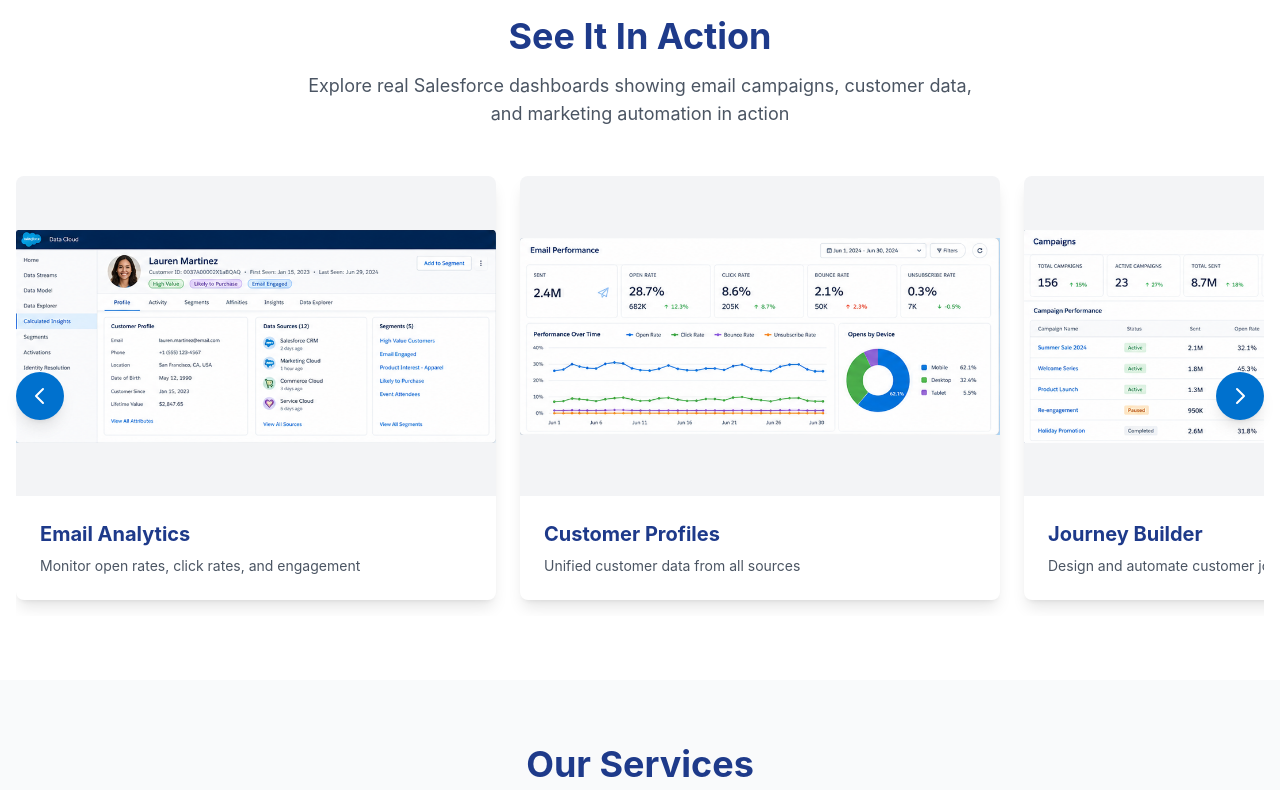
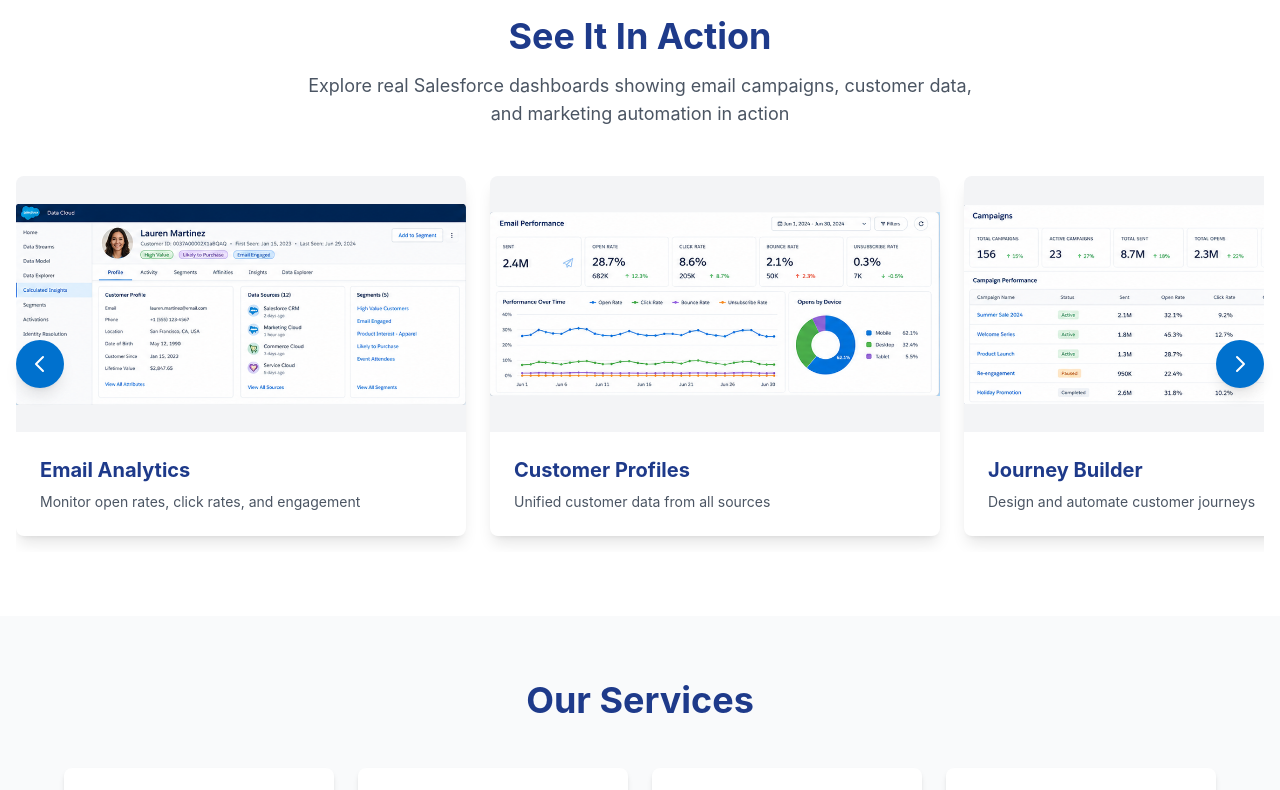
Before and after one commit to Journeyconnects/journey-connects, a React (Vite) app: page / in a window 1280 px wide. Shown: the part 578-1368 px from the top of the page. Built offline with nearby package versions, Linux system fonts and the light colour scheme.

Commit message:
Fix carousel alignment - consistent card heights and text alignment

```diff
--- a/src/Components/DashboardCarousel.jsx
+++ b/src/Components/DashboardCarousel.jsx
@@ -118,13 +118,13 @@
             {dashboards.map((dashboard) => (
               <div
                 key={dashboard.id}
-                className="flex-shrink-0 w-full md:w-[480px] scroll-snap-align-start"
+                className="flex-shrink-0 w-full md:w-[450px] scroll-snap-align-start"
                 style={{ scrollSnapAlign: 'start' }}
               >
-                {/* Dashboard Card */}
-                <div className="bg-white rounded-lg overflow-hidden shadow-lg hover:shadow-2xl transition duration-300">
-                  {/* Image Container - Shows full image without cutting */}
-                  <div className="relative overflow-hidden bg-gray-100 h-80">
+                {/* Dashboard Card - Fixed Height */}
+                <div className="bg-white rounded-lg overflow-hidden shadow-lg hover:shadow-2xl transition duration-300 h-full flex flex-col">
+                  {/* Image Container - Fixed Height */}
+                  <div className="relative overflow-hidden bg-gray-100 h-64 flex-shrink-0">
                     <img
                       src={dashboard.image}
                       alt={dashboard.title}
@@ -133,10 +133,10 @@
                     />
                   </div>
 
-                  {/* Text Content */}
-                  <div className="p-6">
+                  {/* Text Content - Takes remaining space */}
+                  <div className="p-6 flex flex-col flex-grow">
                     <h3 className="text-xl font-bold text-navy mb-2">{dashboard.title}</h3>
-                    <p className="text-gray-600 text-sm">{dashboard.description}</p>
+                    <p className="text-gray-600 text-sm flex-grow">{dashboard.description}</p>
                   </div>
                 </div>
               </div>
```
